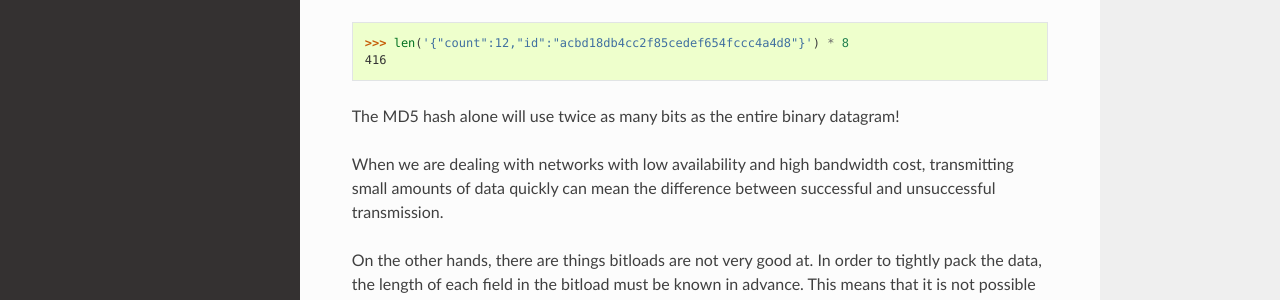
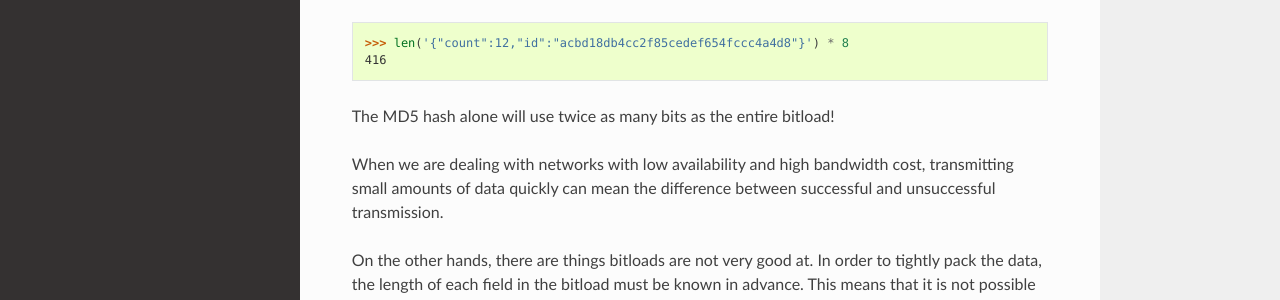
Before and after one commit to Othernet-Project/pybtl, a Sphinx documentation site: the page built from docs/source/introduction.rst, in a window 1280 px wide and 1008 px high. Shown: the part 474-774 px from the top of the window. Built offline with Sphinx 7.4.7 and the Read the Docs theme 2.0.0, drawn with Linux system fonts in a browser that asks for light colours.

Commit message:
Fixed braino
Signed-off-by: Branko Vukelic <branko@outernet.is>

```diff
--- a/docs/source/introduction.rst
+++ b/docs/source/introduction.rst
@@ -22,7 +22,7 @@ away). ::
     >>> len('{"count":12,"id":"acbd18db4cc2f85cedef654fccc4a4d8"}') * 8
     416
 
-The MD5 hash alone will use twice as many bits as the entire binary datagram!
+The MD5 hash alone will use twice as many bits as the entire bitload!
 
 When we are dealing with networks with low availability and high bandwidth
 cost, transmitting small amounts of data quickly can mean the difference
```
